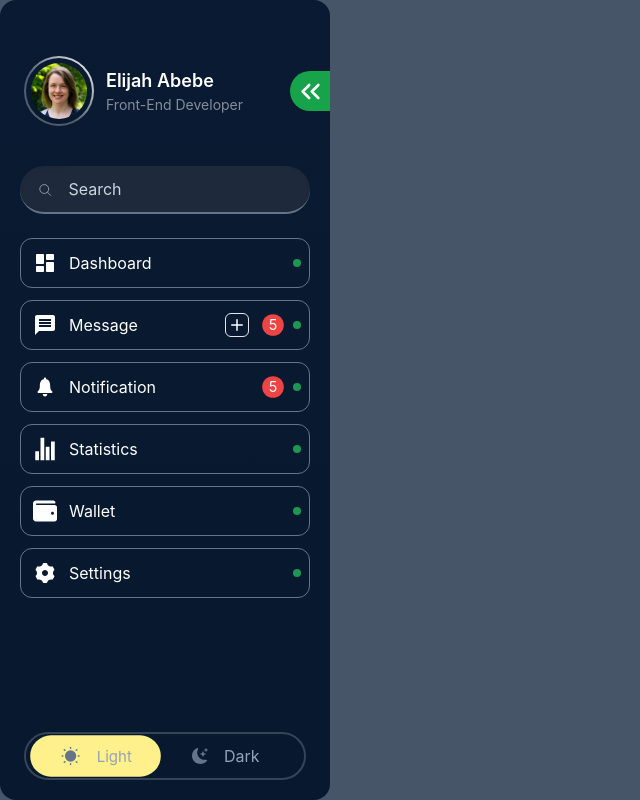
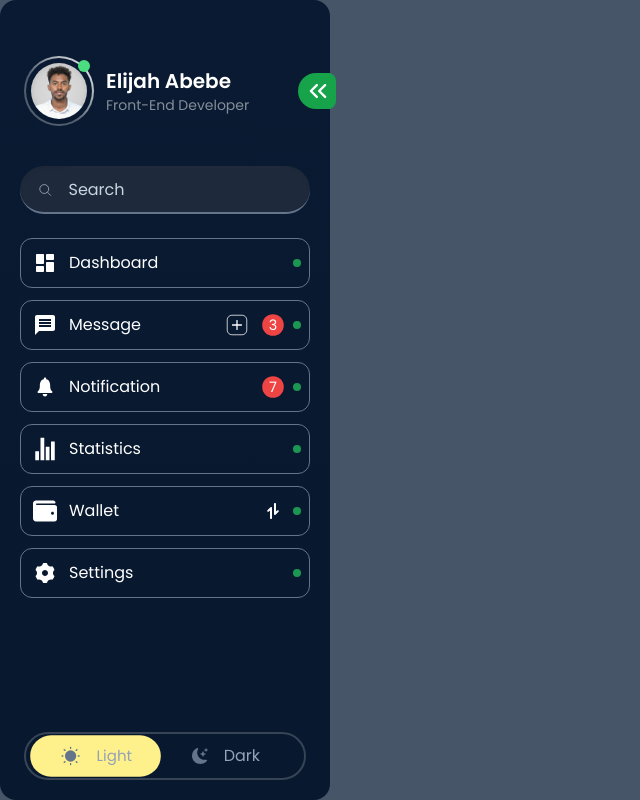
Before and after one commit to Elijah-05/responsive-sidebar, a React (Vite) app: page / in a window 1280 px wide. Shown: the whole page, without its empty margins (0-640 px from the left). Built offline with nearby package versions, Linux system fonts and the light colour scheme.

Commit message:
expand and collaps button ui update

```diff
--- a/src/assets/index.ts
+++ b/src/assets/index.ts
@@ -1,4 +1,4 @@
-import Profile from "./images/girl_profile.jpg";
+import Profile from "./images/profile2.jpg";
 import { LuChevronsRight as Chevron } from "react-icons/lu";
 import {
   IoSearchOutline as SearchIcon,
@@ -12,6 +12,7 @@ import { LuPlus as PlusIcon } from "react-icons/lu";
 import { RiSettings3Fill as SettingIcon } from "react-icons/ri";
 import { FaWallet as WalletIcon } from "react-icons/fa";
 import { IoIosNotifications as NotificationIcon } from "react-icons/io";
+import { CgArrowsExchangeV as ExchangeIcon } from "react-icons/cg";
 
 export {
   Profile,
@@ -26,4 +27,5 @@ export {
   GraphIcon,
   WalletIcon,
   NotificationIcon,
+  ExchangeIcon,
 };
--- a/src/components/avatar/Avatar.tsx
+++ b/src/components/avatar/Avatar.tsx
@@ -6,7 +6,7 @@ const Avatar = ({
   isCollapsed: boolean;
 }) => {
   return (
-    <div className="relative shrink-0 w-[70px] h-[70px] fully-center rounded-full ">
+    <div className="group relative shrink-0 w-[70px] h-[70px] fully-center rounded-full ">
       <img
         src={src}
         className="w-14 rounded-full h-14 object-cover"
@@ -19,6 +19,7 @@ const Avatar = ({
       >
         <div className="bg-gradient-to-t from-[#08182E] to-[#091A32] w-full h-full rounded-full" />
       </div>
+      <div className="absolute top-1 right-1 translate-y- w-3 h-3 bg-green-400 shrink-0 rounded-full" />
     </div>
   );
 };
--- a/src/components/list/List.tsx
+++ b/src/components/list/List.tsx
@@ -19,7 +19,7 @@ const List = ({ icon1, icon2, label, isCollapsed }: ListPropType) => {
       >
         <button
           className={`relative shrink-0 ${
-            isCollapsed ? "  scale-110" : "scale-100"
+            isCollapsed ? "scale-110 group-hover:scale-[1.35]" : "scale-100"
           } duration-500`}
         >
           {icon1}
@@ -27,7 +27,7 @@ const List = ({ icon1, icon2, label, isCollapsed }: ListPropType) => {
         <p
           className={`text-white  ${
             isCollapsed
-              ? "w-0 text-[0rem] opacity-50 group-hover:text-base group-hover:scale-100 group-hover:w-auto group-hover:opacity-100 group-hover:translate-x-14 duration-300"
+              ? "w-0 text-[0rem] opacity-50 group-hover:text-base group-hover:scale-100 group-hover:w-auto group-hover:opacity-100 group-hover:translate-x-11 duration-300"
               : "w-auto opacity-100 duration-500 "
           } origin-left`}
         >
--- a/src/components/search/Search.tsx
+++ b/src/components/search/Search.tsx
@@ -40,7 +40,7 @@ const Search = ({ isCollapsed, toggleSideBar }: CollapsePropsType) => {
       <span
         className={`absolute scale-0 opacity-0 ${
           isCollapsed &&
-          "group-hover:scale-100 group-hover:opacity-100 group-hover: group-hover:translate-x-20"
+          "group-hover:scale-100 group-hover:opacity-100 group-hover: group-hover:translate-x-[86px]"
         } text-white duration-300`}
       >
         Search
--- a/src/components/side_bar/SideBar.tsx
+++ b/src/components/side_bar/SideBar.tsx
@@ -1,6 +1,7 @@
 import {
   Chevron,
   DashboardIcon,
+  ExchangeIcon,
   GraphIcon,
   MessageIcon,
   NotificationIcon,
@@ -31,7 +32,7 @@ const SideBar = ({ isCollapsed, toggleSideBar }: CollapsePropsType) => {
           <Avatar src={Profile} isCollapsed={isCollapsed} />
           <div className={`text-white transition-all shrink-0 duration-100`}>
             <h1
-              className={`text-lg font-semibold ${
+              className={`text-xl font-semibold ${
                 isCollapsed ? "text-[0rem] opacity-0" : "opacity-100"
               } duration-500`}
             >
@@ -48,16 +49,21 @@ const SideBar = ({ isCollapsed, toggleSideBar }: CollapsePropsType) => {
         </div>
         <button
           onClick={() => toggleSideBar(!isCollapsed)}
-          className={`group absolute h-10 fully-center bottom-1/2 translate-y-1/2 right-0 ${
+          className={`group absolute h-9 fully-center bottom-1/2 translate-y-1/2 right-0 ${
             isCollapsed
-              ? "translate-x-full rounded-r-full w-7 pr-1"
-              : "rounded-l-full w-10"
+              ? "translate-x-full rounded-r-full w-7"
+              : "rounded-l-full w-8"
           } bg-green-600 transition-all duration-500`}
         >
           <Chevron
-            className={`text-[33px] ${
-              !isCollapsed ? "-scale-95" : "scale-90"
-            } text-white`}
+            className={`text-[30px] ${
+              !isCollapsed ? "-scale-95 translate-x-1" : "scale-90"
+            } text-white duration-300`}
+          />
+          <div
+            className={`absolute h-full w-2 ${
+              isCollapsed ? "-z-10" : "translate-x-[18px]"
+            } bg-green-600 rounded-r-full  duration-500`}
           />
         </button>
       </div>
@@ -75,9 +81,9 @@ const SideBar = ({ isCollapsed, toggleSideBar }: CollapsePropsType) => {
             icon2={
               <div className="flex gap-3 flex-row-reverse">
                 <div className="text-white fully-center bg-red-500 w-6 h-6 scale-90 rounded-full">
-                  5
+                  3
                 </div>
-                <div className="border p-[2px] rounded-md">
+                <div className="border p-[2px] scale-[0.85] rounded-md">
                   <PlusIcon className="text-lg text-white" />
                 </div>
               </div>
@@ -89,7 +95,7 @@ const SideBar = ({ isCollapsed, toggleSideBar }: CollapsePropsType) => {
             icon1={<NotificationIcon className="text-2xl text-white" />}
             icon2={
               <div className="text-white fully-center bg-red-500 w-6 h-6 scale-90 rounded-full">
-                5
+                7
               </div>
             }
             label="Notification"
@@ -102,6 +108,7 @@ const SideBar = ({ isCollapsed, toggleSideBar }: CollapsePropsType) => {
           <List
             isCollapsed={isCollapsed}
             icon1={<WalletIcon className="text-2xl text-white" />}
+            icon2={<ExchangeIcon className="text-2xl text-white" />}
             label="Wallet"
           />
           <List
--- a/src/index.css
+++ b/src/index.css
@@ -1,9 +1,11 @@
+@import url("https://fonts.googleapis.com/css2?family=Poppins:ital,wght@0,100;0,200;0,300;0,400;0,500;0,600;0,700;0,800;0,900;1,100;1,200;1,300;1,400;1,500;1,600;1,700;1,800;1,900&display=swap");
+
 @tailwind base;
 @tailwind components;
 @tailwind utilities;
 
 :root {
-  font-family: Inter, system-ui, Avenir, Helvetica, Arial, sans-serif;
+  font-family: Poppins, system-ui, Avenir, Helvetica, Arial, sans-serif;
   line-height: 1.5;
   font-weight: 400;
 }
```
Also changed, not shown: src/assets/images/profile2.jpg (added).
